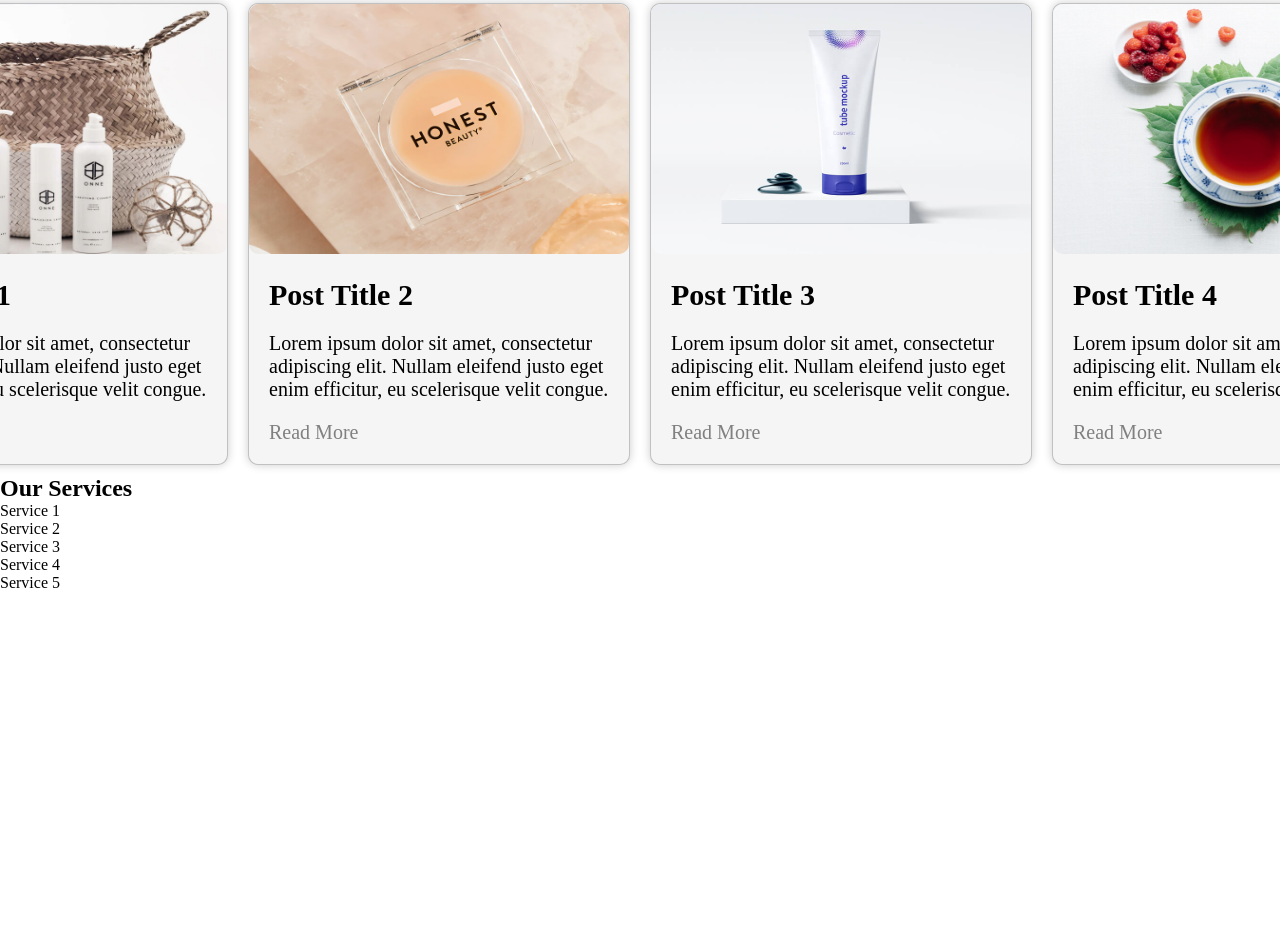
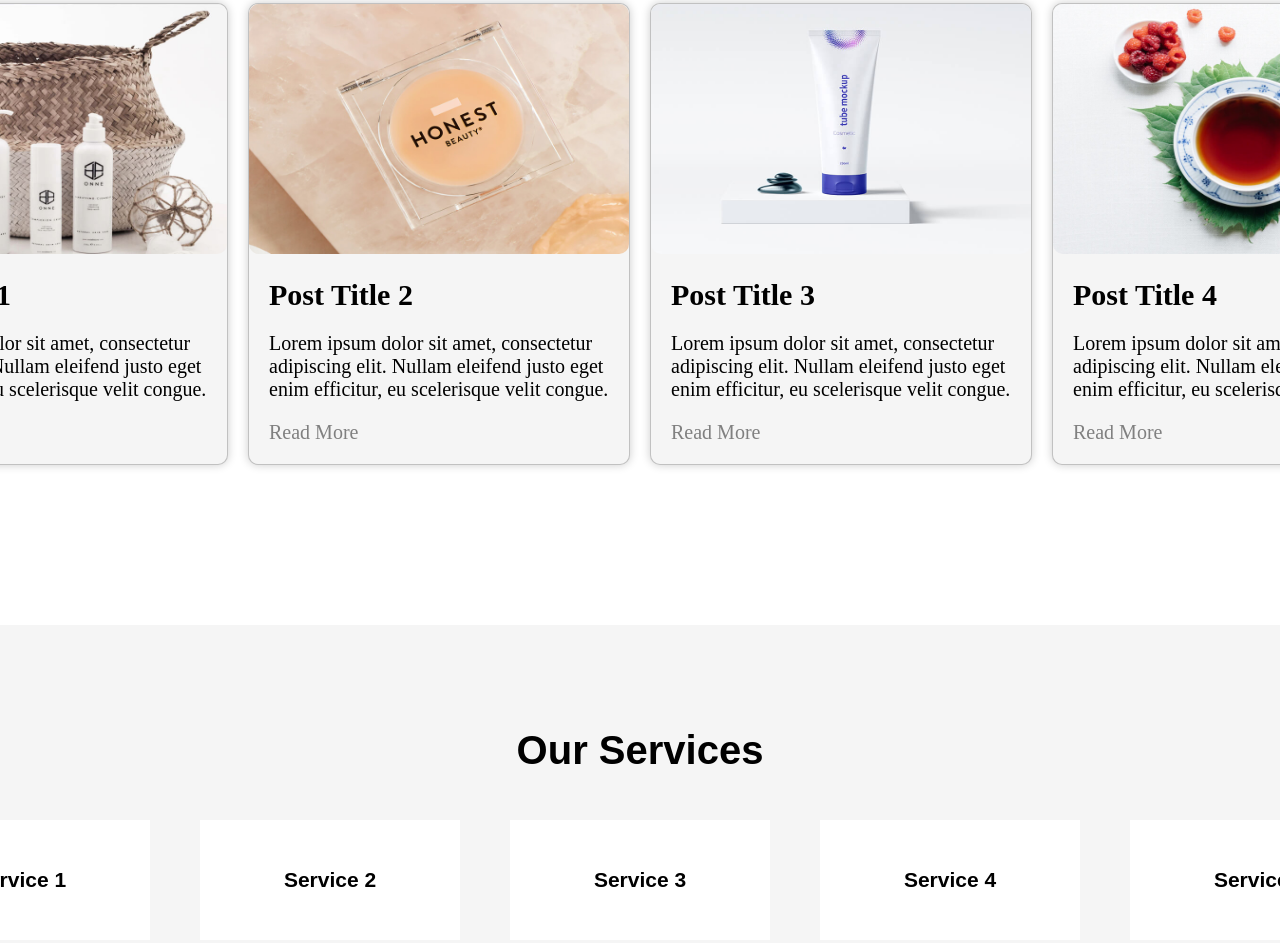
Before and after one commit to Coffee4588/Pare-Justine-css-activity-2, a plain HTML site: page index.html in a window 1280 px wide. Shown: the part 1057-2000 px from the top of the page. Before the commit the page ends 1649 px from the top, so only its background shows below. Drawn offline with Linux system fonts and the light colour scheme.

Commit message:
Successfully modified ServicesCSS

```diff
--- a/css/style.css
+++ b/css/style.css
@@ -71,3 +71,38 @@ p:first-of-type,a{
     padding-bottom: 20px;
     font-size: 20px;
 }
+#services{
+    background-color: whitesmoke;
+    height: 50vh;
+    margin-top: 150px;
+    display: flex;
+    text-align: center;
+    justify-content: center;
+    align-items: center;
+}
+#services h2{
+    position: absolute;
+    margin-top: -100px;
+    margin-bottom: 50px;
+    font-family: Arial, Helvetica, sans-serif;
+    font-size: 40px;
+}
+ul, li{
+    display: flex;
+    margin: 25px;
+    margin-top: 80px;
+}
+li{
+    background-color: white;
+    height: 120px;
+    width:260px;
+    align-items: center;
+    justify-content: center;
+    font-family: Arial, Helvetica, sans-serif;
+    font-weight: bold;
+    font-size: 21px;
+}
+li:hover{
+    background-color: rgba(255, 90, 14, 0.945);
+    transition: .3s ease;
+}
```
